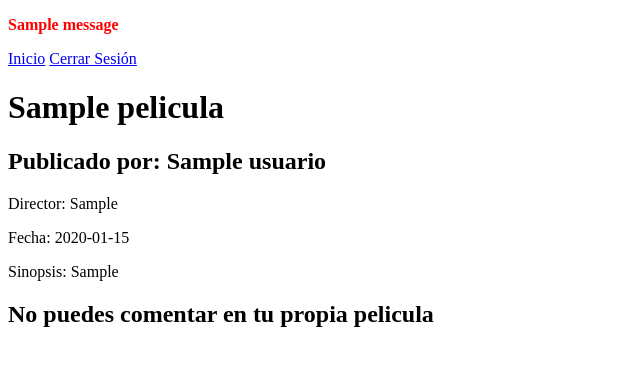
After one commit to Tezk0/Primer_Intento, a Flask app: page /cine/1 in a window 1280 px wide. The commit adds this page. Shown: the top 366 px of the page, without its empty margins (0-640 px from the left). Run offline with Flask 3, Linux system fonts and the light colour scheme; the visitor is signed in with stand-in values (Sample User, id 1); tables that the repository leaves empty hold one stand-in row (values such as "Sample post"); one stand-in notice (Sample message) is shown.

Commit message:
creo k ahi esta bn

```diff
--- a/app.py
+++ b/app.py
@@ -1,75 +1,5 @@
-from flask import Flask, render_template, request, redirect, flash, session
-from werkzeug.security import generate_password_hash, check_password_hash
-
-from usuario import Usuario
-
-app = Flask(__name__)
-
-app.secret_key = "dhjfazhikgsdknlyrgyey5ejiogroir"
-
-@app.route("/")
-def inicio():
-    return render_template("index.html")
-
-@app.route("/Registrar", methods=['POST'])
-def registro():
-    nombre = request.form.get('nombre')
-    apellido = request.form.get('apellido')
-    email = request.form.get('email')
-    password = request.form.get('password')
-    conf_password = request.form.get("conf_password")
-
-    if password != conf_password:
-        flash("Las contraseñas no coinciden.", "error")
-        return redirect("/")
-
-    if Usuario.get_by_email({"email": email}):
-        flash("Ya existe una cuenta con ese correo.", "error")
-        return redirect("/")
-
-    try:
-        user_id = Usuario.save({
-            "nombre": nombre,
-            "apellido": apellido,
-            "email": email,
-            "password_hash": generate_password_hash(password)
-        })
-
-        if not user_id:
-            flash("No se pudo crear la cuenta.", "error")
-            return redirect("/")
-
-    except ValueError as error:
-        flash(str(error), "error")
-        return redirect("/")
-
-    session['user_id'] = user_id
-
-    return redirect("/"), flash("Cuenta creada correctamente", "success")
-
-@app.route("/Login", methods=["POST"])
-def login():
-
-    data = {"email": request.form['email']}
-    usuario_encontrado = Usuario.get_by_email(data)
-
-    if not usuario_encontrado:
-        flash("Usuario o contraseña incorrectos.", "login")
-        return redirect("/")
-
-    if check_password_hash(usuario_encontrado.password_hash, request.form['password']):
-        session['user_id'] = usuario_encontrado.id
-        print(f"Usuario numero {session['user_id']} ha iniciado sesiom")
-        return redirect("/")
-
-    flash("Usuario o contraseña incorrectos.", "login")
-    return redirect("/")
-
-
-
-
-
-
+from flask_app import app
+from flask_app.controllers import usuarios
 
 if __name__ == "__main__":
     app.run(debug=True)
--- a/db.sql
+++ b/db.sql
@@ -36,7 +36,7 @@ CREATE TABLE IF NOT EXISTS `intento_certificacion`.`peliculas` (
   `id` INT NOT NULL AUTO_INCREMENT,
   `nombre_pelicula` VARCHAR(45) NOT NULL,
   `director` VARCHAR(45) NOT NULL,
-  `fecha_estreno` VARCHAR(45) NOT NULL,
+  `fecha_estreno` DATE NOT NULL,
   `sinopsis` TEXT NOT NULL,
   `created_at` DATETIME NOT NULL DEFAULT CURRENT_TIMESTAMP,
   `updated_at` DATETIME NOT NULL DEFAULT CURRENT_TIMESTAMP ON UPDATE CURRENT_TIMESTAMP,
--- /dev/null
+++ b/flask_app/controllers/usuarios.py
@@ -0,0 +1,286 @@
+from flask_app import app
+
+from flask import Flask, render_template, request, redirect, flash, session
+from werkzeug.security import generate_password_hash, check_password_hash
+
+
+from flask_app.models.usuario import Usuario
+from flask_app.models.comentario import Comentario
+from flask_app.models.pelicula import Pelicula
+
+@app.route("/")
+def inicio():
+    return render_template("index.html")
+
+@app.route("/Registrar", methods=['POST'])
+def registro():
+    nombre = request.form.get('nombre')
+    apellido = request.form.get('apellido')
+    email = request.form.get('email')
+    password = request.form.get('password')
+    conf_password = request.form.get("conf_password")
+
+    if password != conf_password:
+        flash("Las contraseñas no coinciden.", "error")
+        return redirect("/")
+
+    if Usuario.get_by_email({"email": email}):
+        flash("Ya existe una cuenta con ese correo.", "error")
+        return redirect("/")
+
+    try:
+        user_id = Usuario.save({
+            "nombre": nombre,
+            "apellido": apellido,
+            "email": email,
+            "password_hash": generate_password_hash(password)
+        })
+
+        if not user_id:
+            flash("No se pudo crear la cuenta.", "error")
+            return redirect("/")
+
+    except ValueError as error:
+        flash(str(error), "error")
+        return redirect("/")
+
+    session['user_id'] = user_id
+
+    return redirect("/"), flash("Cuenta creada correctamente", "success")
+
+@app.route("/Login", methods=["POST"])
+def login():
+
+    data = {"email": request.form['email']}
+    usuario_encontrado = Usuario.get_by_email(data)
+
+    if not usuario_encontrado:
+        flash("Usuario o contraseña incorrectos.", "login")
+        return redirect("/")
+
+    if check_password_hash(usuario_encontrado.password_hash, request.form['password']):
+        session['user_id'] = usuario_encontrado.id
+        session['nombre'] = usuario_encontrado.nombre
+        session['apellido'] = usuario_encontrado.apellido
+
+        print(f"Usuario numero {session['user_id']} ha iniciado sesiom")
+        return redirect("/cine")
+
+    flash("Usuario o contraseña incorrectos.", "login")
+    return redirect("/")
+
+@app.route("/cine")
+def peliculas():
+    if 'user_id' not in session:
+        flash("Inicia sesion antes de ingresar, pillo", "error")
+        return redirect("/")
+
+    usuario_id = {
+        'id': session['user_id']
+    }
+
+    usuario_sesion = Usuario.get_by_id(usuario_id)
+
+    print(f"id de usuario {session['user_id']}")
+
+    peliculas = Pelicula.get_all()
+
+    return render_template("peliculas.html", usuario_sesion=usuario_sesion, peliculas=peliculas)
+
+@app.route("/nuevo")
+def form_peli():
+
+    if 'user_id' not in session:
+        flash("Inicia sesion antes de ingresar, pillo", "error")
+        return redirect("/")
+
+    usuario_id = {
+        'id': session['user_id']
+    }
+
+    usuario_sesion = Usuario.get_by_id(usuario_id)
+
+    return render_template("form_peli.html", usuario_sesion=usuario_sesion)
+
+@app.route("/Crear_peli", methods=['POST'])
+def crear_peli():
+
+    if 'user_id' not in session:
+        flash("Inicia sesion antes de ingresar, pillo", "error")
+        return redirect("/")
+
+    nombre_pelicula = request.form.get("nombre_pelicula")
+    director = request.form.get("director")
+    fecha_estreno = request.form.get("fecha_estreno")
+    sinopsis = request.form.get("sinopsis")
+    usuario_id = request.form.get("usuario_id")
+
+    if Pelicula.check_duplicates({"nombre_pelicula": nombre_pelicula}):
+        flash("Ya existe una pelicula con ese nombre", "error")
+        return redirect("/nuevo")
+
+    if sinopsis == '':
+        flash("Sinopsis no puede estar vacía", "error")
+        return redirect("/nuevo")
+
+    try:
+        pelicula_id = Pelicula.save({
+            "nombre_pelicula": nombre_pelicula,
+            "director": director,
+            "fecha_estreno": fecha_estreno,
+            "sinopsis": sinopsis,
+            "usuario_id": usuario_id
+        })
+
+        if not pelicula_id:
+            flash("No se pudo crear la pelicula", "error")
+            return redirect("/nuevo")
+
+    except ValueError as error:
+        flash(str(error), "error")
+        return redirect("/nuevo")
+
+
+    return redirect(f"/cine/{pelicula_id}")
+
+@app.route("/cine/<int:pelicula_id>")
+def mostrar_pelicula(pelicula_id):
+
+    if 'user_id' not in session:
+        flash("Inicia sesion antes de ingresar, pillo", "error")
+        return redirect("/")
+
+    data = {
+        "id": pelicula_id
+    }
+    pelicula = Pelicula.get_by_id(data)
+
+    data_usuario = {
+        "id": pelicula.usuario_id
+    }
+
+    usuario_pelicula = Usuario.get_by_id(data_usuario)
+
+    comentarios = Comentario.get_all_by_user_id({
+        "peliculas_id": pelicula_id
+    })
+
+    usuario = Usuario.get_by_id({
+        "id": session['user_id']
+    })
+
+    return render_template("pelicula.html", pelicula=pelicula, usuario_pelicula=usuario_pelicula, comentarios=comentarios, usuario=usuario)
+
+@app.route("/editar/<int:pelicula_id>")
+def editar(pelicula_id):
+
+    if 'user_id' not in session:
+        flash("Inicia sesion antes de ingresar, pillo", "error")
+        return redirect("/")
+
+    data = {
+        "id": pelicula_id
+    }
+
+    pelicula = Pelicula.get_by_id(data)
+
+    data_usuario = {
+        "id": pelicula.usuario_id
+    }
+
+    usuario_autor = Usuario.get_by_id(data_usuario)
+
+    if usuario_autor.id != session['user_id']:
+        flash("No eres autor de esta pelicula!", "error")
+        return redirect("/cine")
+
+    return render_template("form_editar.html", pelicula=pelicula, usuario_autor=usuario_autor)
+
+@app.route("/Editar_peli", methods=['POST'])
+def editarpeli():
+    if 'user_id' not in session:
+        flash("Inicia sesion antes de ingresar, pillo", "error")
+        return redirect("/")
+
+    id_pelicula = request.form.get("id_pelicula")
+    nombre_pelicula = request.form.get("nombre_pelicula")
+    director = request.form.get("director")
+    fecha_estreno = request.form.get("fecha_estreno")
+    sinopsis = request.form.get("sinopsis")
+
+    if nombre_pelicula == '':
+        flash("Nombre no puede estar vacio", "error")
+        return redirect(f"/editar/{id_pelicula}")
+
+    if director == '':
+        flash("Una pelicula no puede existir sin director", "error")
+        return redirect(f"/editar/{id_pelicula}")
+
+    if fecha_estreno == '':
+        flash("Fecha de Estreno no puede estar vacio", "error")
+        return redirect(f"/editar/{id_pelicula}")
+
+    if sinopsis == '':
+        flash("Sinopsis no puede estar vacio", "error")
+        return redirect(f"/editar/{id_pelicula}")
+
+    Pelicula.update({
+        "id": id_pelicula,
+        "nombre_pelicula": nombre_pelicula,
+        "director": director,
+        "fecha_estreno": fecha_estreno,
+        "sinopsis": sinopsis
+    })
+
+    return redirect(f"/cine/{id_pelicula}")
+
+@app.route("/borrar/<int:pelicula_id>")
+def borrar(pelicula_id):
+
+    if 'user_id' not in session:
+        flash("Inicia sesion antes de ingresar, pillo", "error")
+        return redirect("/")
+
+    data_para_obtener_usuario = {
+        "id": pelicula_id
+    }
+
+    pelicula = Pelicula.get_by_id(data_para_obtener_usuario)
+
+    data_usuario = {
+        "id": pelicula.usuario_id
+    }
+
+    usuario_autor = Usuario.get_by_id(data_usuario)
+
+    data = {
+        "id": pelicula_id
+    }
+
+    if usuario_autor.id != session['user_id']:
+        flash("No eres autor de esta pelicula!", "error")
+        return redirect("/cine")
+
+    Pelicula.delete(data)
+
+    return redirect("/cine")
+
+@app.route("/comentar", methods=['POST'])
+def comentar():
+    usuario_id = request.form.get("usuario_id")
+    pelicula_id = request.form.get("pelicula_id")
+    comentario = request.form.get("comentario")
+
+    Comentario.save({
+        "usuarios_id": usuario_id,
+        "peliculas_id": pelicula_id,
+        "comentario": comentario
+    })
+
+    return redirect(f"/cine/{pelicula_id}")
+
+
+@app.route("/cerrar_sesion")
+def cerrar_sesion():
+    session.clear()
+    return redirect("/")
--- a/static/css/style.css
+++ b/flask_app/static/css/style.css
@@ -1,4 +1,7 @@
-
+.error{
+    color: red;
+    font-weight: bolder;
+}
 
 
 /* Index */
--- /dev/null
+++ b/flask_app/templates/pelicula.html
@@ -0,0 +1,43 @@
+<!DOCTYPE html>
+<html lang="en">
+<head>
+    <meta charset="UTF-8">
+    <meta name="viewport" content="width=device-width, initial-scale=1.0">
+    <link rel="stylesheet" href="{{ url_for('static', filename='css/style.css') }}">
+    <title>Pelicula número {{ pelicula.id }}</title>
+</head>
+<body>
+        {% with messages = get_flashed_messages() %}
+            {% if messages %}
+                {% for message in messages %}
+                        <p class="error">{{ message }}</p>
+                    {% endfor %}
+                {% endif %}
+        {% endwith %}
+        {# custion pal flash #}
+    <a href="/cine">Inicio</a>
+    <a href="/cerrar_sesion">Cerrar Sesión</a>
+    <div>
+        <h1>{{ pelicula.nombre_pelicula }}</h1>
+        <h2>Publicado por: {{ usuario_pelicula.nombre }}</h2>
+        <p>Director: {{ pelicula.director }}</p>
+        <p>Fecha: {{ pelicula.fecha_estreno }}</p>
+        <p>Sinopsis: {{ pelicula.sinopsis }}</p>
+    </div>
+    <div class="seccion_comentarios">
+        {% if usuario.id == usuario_pelicula.id %}
+            <h2>No puedes comentar en tu propia pelicula</h2>
+        {% else %}
+        <form action="/comentar" method="post">
+            <input type="hidden" name="usuario_id" value="{{ usuario.id }}">
+            <input type="hidden" name="pelicula_id" value="{{ pelicula.id }}">
+            <input type="text" name="comentario" placeholder="Escribe un comentario...">
+            <input type="submit" value="Enviar">
+        </form>
+        {% for comentario in comentarios %}
+            <p>{{ comentario.comentario }}</p>
+        {% endfor %}
+        {% endif %}
+    </div>
+</body>
+</html>
```
Also changed, not shown: flask_app/__init__.py (added, +7 -0 lines), flask_app/models/comentario.py (added, +47 -0 lines), flask_app/models/pelicula.py (added, +72 -0 lines), flask_app/models/usuario.py (renamed from usuario.py, +8 -2 lines), flask_app/templates/form_editar.html (added, +39 -0 lines), flask_app/templates/form_peli.html (added, +39 -0 lines), flask_app/templates/index.html (renamed from templates/index.html, +10 -0 lines), flask_app/templates/peliculas.html (added, +47 -0 lines), pelicula.py (deleted, +0 -14 lines), templates/peliculas.html (deleted, +0 -40 lines), flask_app/config/mysqlconnection.py (renamed from mysqlconnection.py).
